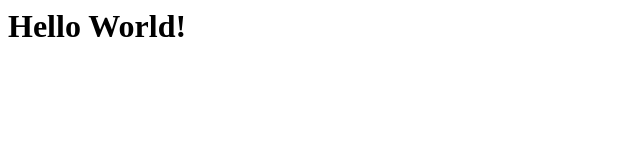
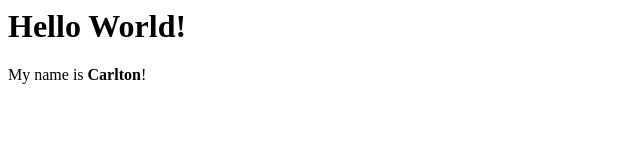
Before and after one commit to carltonLND/html-hello-world, a plain HTML site: page index.html in a window 1280 px wide. Shown: the whole page, without its empty margins (0-640 px from the left). Drawn offline with Linux system fonts and the light colour scheme.

Commit message:
Added intro paragraph

```diff
--- a/index.html
+++ b/index.html
@@ -1 +1,2 @@
 <h1>Hello World!</h1>
+<p>My name is <b>Carlton</b>!</p>
```
